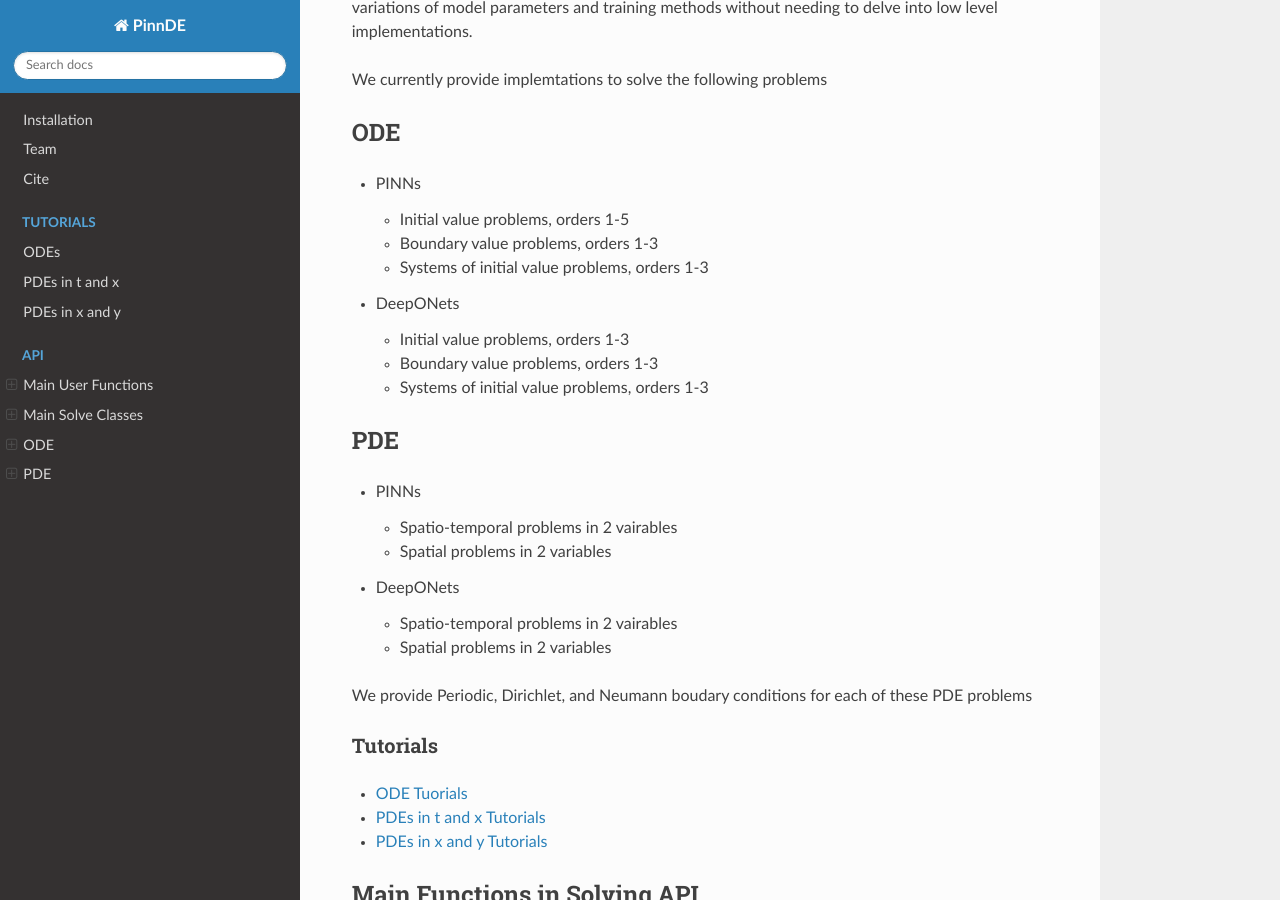
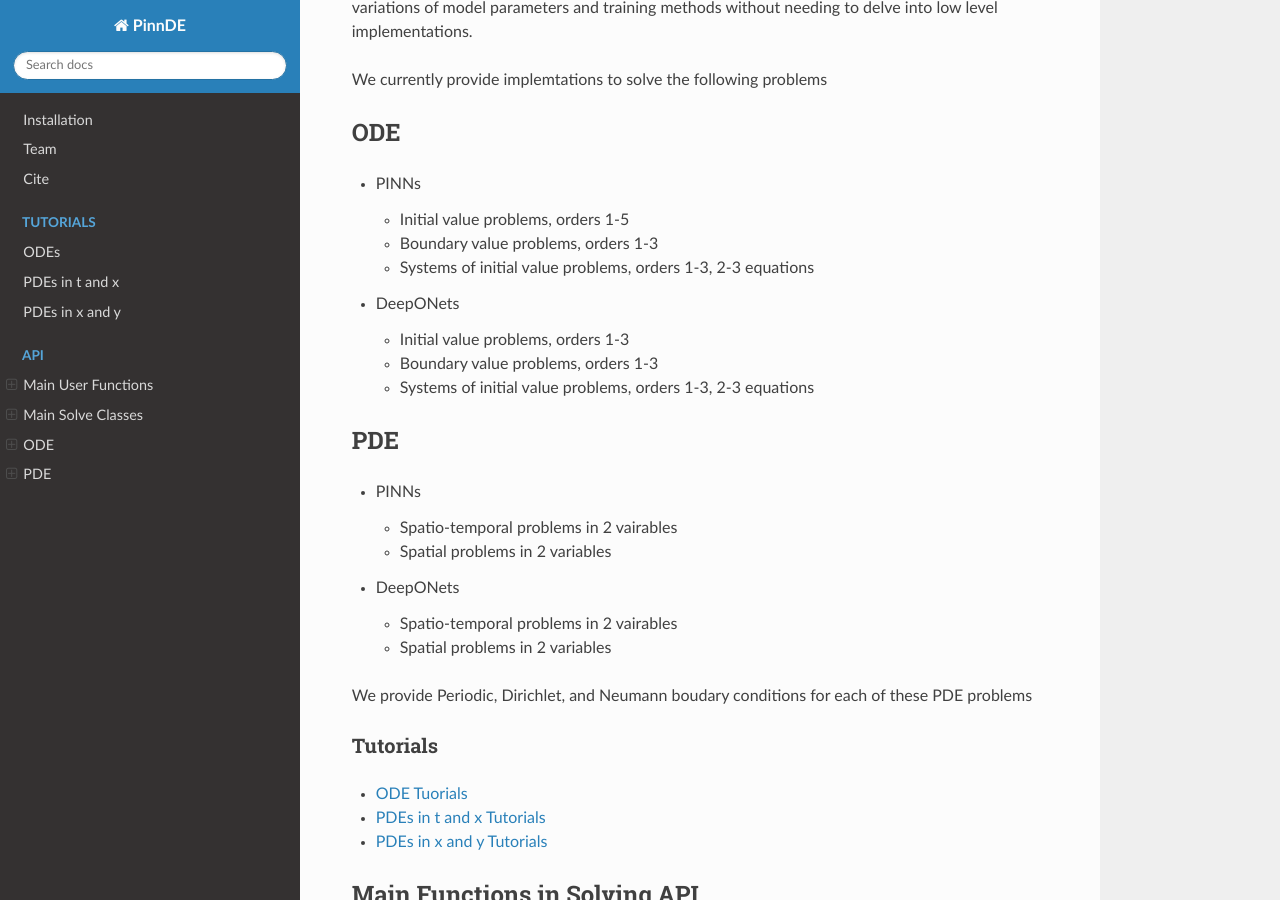
Before and after one commit to JB55Matthews/PinnDE, an MkDocs documentation site: the page built from docs/index.md, in a window 1280 px wide and 900 px high, scrolled down 428 px. Built offline with MkDocs 1.6.1, drawn with Linux system fonts in a browser that asks for light colours; nearby versions of some CDN libraries.

Commit message:
Update index.md

```diff
--- a/docs/index.md
+++ b/docs/index.md
@@ -18,12 +18,12 @@ ODE
 * PINNs
     * Initial value problems, orders 1-5
     * Boundary value problems, orders 1-3
-    * Systems of initial value problems, orders 1-3
+    * Systems of initial value problems, orders 1-3, 2-3 equations
 
 * DeepONets
     * Initial value problems, orders 1-3
     * Boundary value problems, orders 1-3
-    * Systems of initial value problems, orders 1-3
+    * Systems of initial value problems, orders 1-3, 2-3 equations
 
 PDE
 -----
```
